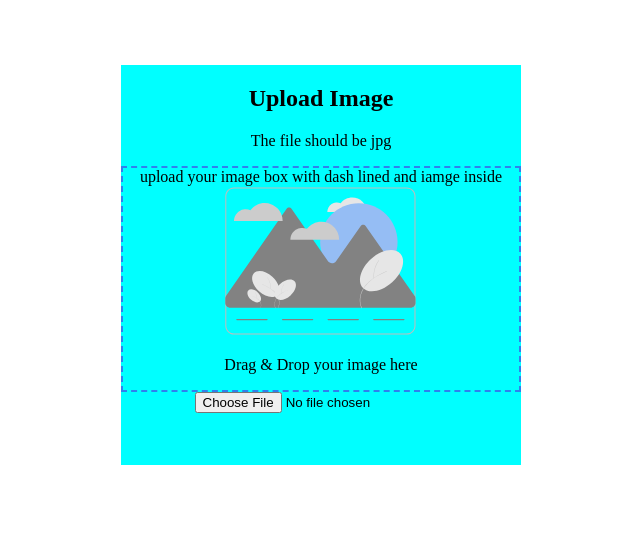
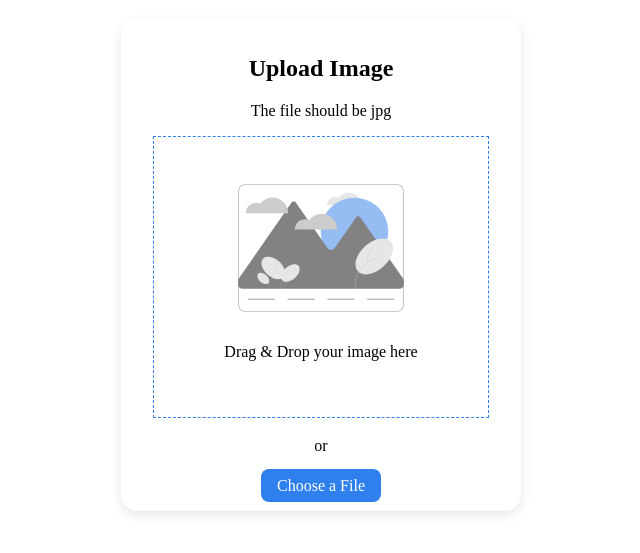
Before and after one commit to pauxiel/Image-uploader, a React (Vite) app: page / in a window 1280 px wide. Shown: the part 143-696 px from the top of the page, without its empty margins (319-959 px from the left). Built offline with nearby package versions, Linux system fonts and the light colour scheme.

Commit message:
styled the image input section

```diff
--- a/src/components/button-input/ButtonInput.jsx
+++ b/src/components/button-input/ButtonInput.jsx
@@ -2,14 +2,16 @@ import './button-input.scss'
 
 const ButtonInput = ({handleImageUpload}) => {
     return (
-        // <button className={`btn ${props.className}`}>
-        //     {props.children}
-        // </button>
+       <>
+         <div className = 'ortext'>or</div>
+        <label className = 'button__label'>
+            <input className = 'button__hidden' type="file" onChange = {handleImageUpload}/>
+               Choose a File
+        </label>
 
-        <label>
-            <input type="file" onChange = {handleImageUpload}/>
+       </>
 
-        </label>
+
     )
 }
 
--- a/src/components/button-input/button-input.scss
+++ b/src/components/button-input/button-input.scss
@@ -1,6 +1,31 @@
 @use "../../scss" as *;
 
-.btn {
-    color: white;
-    background-color: aqua;;
+// .btn {
+//     color: white;
+//     background-color: aqua;;
+// }
+
+
+.button {
+
+    &__label {
+        background: #2F80ED;
+        border-radius: 8px;
+        color: white;
+        padding: 8px 16px;
+        border-style: none;
+    }
+
+    &__hidden {
+        display: none;
+    }
+
 }
+
+
+.ortext {
+
+  line-height: 18px;
+
+  margin-bottom: 22px;
+}
--- a/src/components/drag-and-drop/DragandDrop.jsx
+++ b/src/components/drag-and-drop/DragandDrop.jsx
@@ -40,9 +40,9 @@ function DragandDrop({ uploadImage }) {
       onDrag={handleonDrag}
       onDragLeave={handleonDragLeave}
       onDragEnter={handleonDragEnter}
-      style={{ border: `2px dashed ${borderColor}` }}
+      style={{ border: `1px dashed ${borderColor}` }}
     >
-      upload your image box with dash lined and iamge inside
+
       <div className="dropzone__logo">
         <img src={logo} height="150" alt="" />
       </div>
--- a/src/components/drag-and-drop/drag-drop.scss
+++ b/src/components/drag-and-drop/drag-drop.scss
@@ -0,0 +1,4 @@
+.dropzone {
+    padding: 36px 0px 40px;
+    margin-bottom: 19px;
+}
--- a/src/layout/container/container.scss
+++ b/src/layout/container/container.scss
@@ -1,8 +1,26 @@
 
 
 .container {
-    background: aqua;
-    height: 50vh;
-    width: 50vh;
+
+    // height: 65vh;
+    // width: 65vh;
+    // text-align: center;
+    // box-shadow: rgb(0 0 0 / 10%) 0px 4px 12px;
+    // padding: 36px 32px;
+
+
+    height: auto;
+    width: 100%;
+    max-width: 400px;
+    padding: 1rem 2rem;
+    border-radius: 1rem;
     text-align: center;
+    box-shadow: rgb(0 0 0 / 10%) 0px 4px 12px;
+
+
+
+//     height: 100vh;
+//   display: flex;
+//   justify-content: center;
+//   align-items: center;
 }
```
